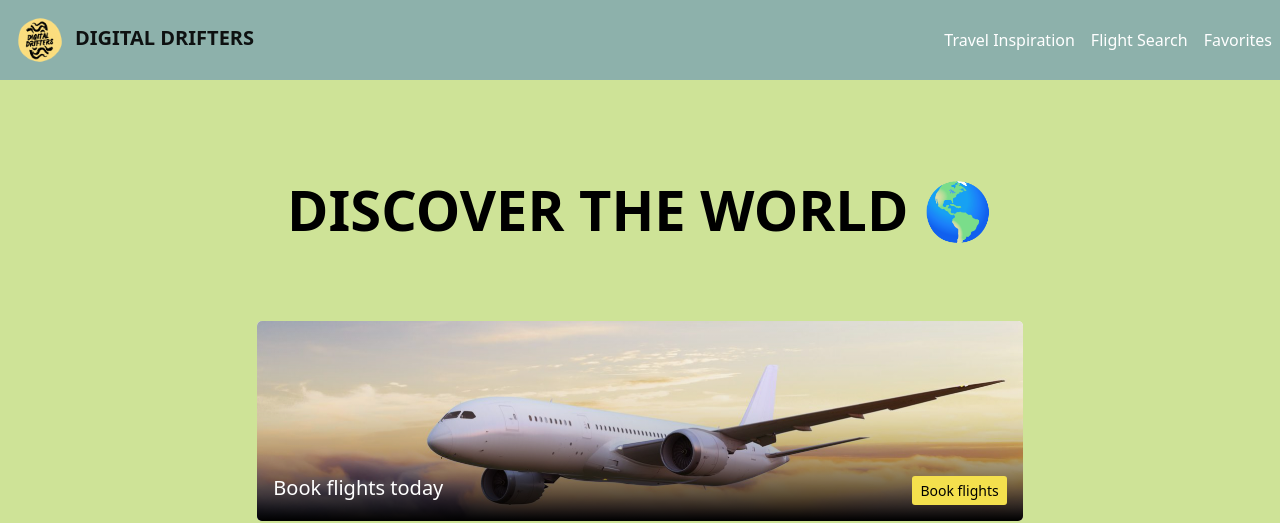
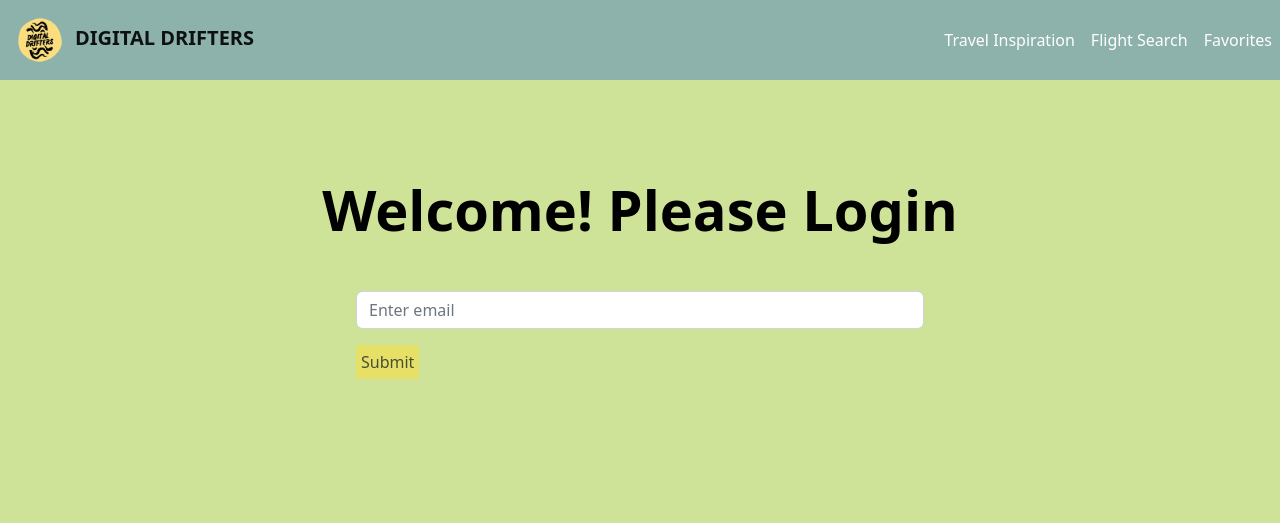
Before and after one commit to angistanzi/digital-drifters, a React (Create React App) app: page / in a window 1280 px wide. Shown: the top 523 px of the page. Built offline with nearby package versions, Linux system fonts and the light colour scheme.

Commit message:
added js code for authentication page and error message

```diff
--- a/src/components/home-page.jsx
+++ b/src/components/home-page.jsx
@@ -1,13 +1,59 @@
-import React from 'react';
-import { Row, Container, Card, Button, NavLink, Col } from 'react-bootstrap';
 
+import React, { useState } from 'react';
+import { Row, Container, Card, Button, NavLink, Col, Form } from 'react-bootstrap';
 import planeImg from '../assets/plane.png';
 import tropical from '../assets/tropical.jpg';
 import favesImg from '../assets/fave.jpg';
-import '../index.css'
+import '../index.css';
 
+function AuthenticationPage({ handleLogin }) {
+  const [email, setEmail] = useState('');
+
+  const handleSubmit = (e) => {
+    e.preventDefault();
+    if (email.trim() !== '') {
+      handleLogin(email);
+    }
+  };
+
+  return (
+    <Container className="py-5 my-5">
+      <div className="text-center mb-5">
+        <h1 className="display-4 fw-bold mb-5">Welcome! Please Login</h1>
+      </div>
+      <Row className="justify-content-center">
+        <Col lg="6">
+          <Form onSubmit={handleSubmit}>
+            <Form.Group className="mb-3" controlId="formBasicEmail">
+              <Form.Control
+                type="email"
+                placeholder="Enter email"
+                value={email}
+                onChange={(e) => setEmail(e.target.value)}
+              />
+            </Form.Group>
+
+            <Button variant="custom" size="sm" type="submit" disabled={!email.trim()}>
+              Submit
+            </Button>
+          </Form>
+        </Col>
+      </Row>
+    </Container>
+  );
+}
 
 function HomePage() {
+  const [loggedIn, setLoggedIn] = useState(false);
+
+  const handleLogin = (email) => {
+    // Perform authentication and set loggedIn to true if successful
+    setLoggedIn(true);
+  };
+
+  if (!loggedIn) {
+    return <AuthenticationPage handleLogin={handleLogin} />;
+  }
 
   return (
 
```
Lines whose indentation alone changed are shown as unchanged.
